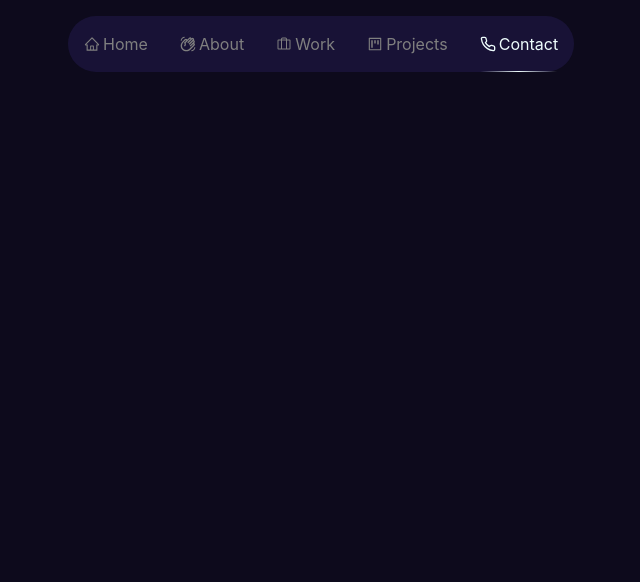
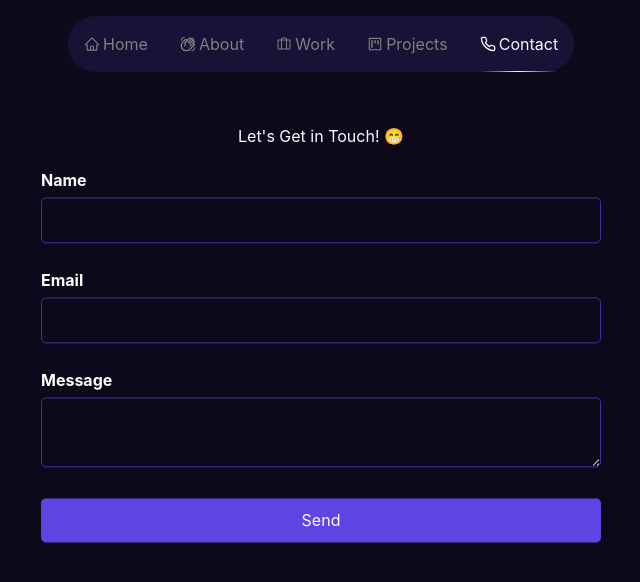
Before and after one commit to karthik27r/karthik27r.github.io, a React (Create React App) app in the folder portfolio/: page /contact in a window 1280 px wide. Shown: the top 582 px of the page, without its empty margins (319-959 px from the left). Built offline with nearby package versions, Linux system fonts and the light colour scheme.

Commit message:
contact page

```diff
--- a/portfolio/src/App.js
+++ b/portfolio/src/App.js
@@ -9,6 +9,8 @@ import About from './pages/about/About';
 import Projects from './pages/project/Projects';
 import Work from './pages/work/Work';
 import SplashScreen from './pages/splashScreen/SplashScreen';
+import Contact from './pages/contact/Contact';
+
 import { splashScreenAnimation } from './scripts/splashScreenAnimation';
 
 function App() {
@@ -44,6 +46,7 @@ function Layout({ finalFont }) {
           <Route path="/about" element={<About initPath = {location.pathname} />} />
           <Route path="/projects" element={<Projects initPath = {location.pathname} />} />
           <Route path="/work" element={<Work />} initPath = {location.pathname}/>
+          <Route path="/contact" element={<Contact/>} initPath = {location.pathname}/>
         </Routes>
       </AnimatePresence>
     </>
--- a/portfolio/src/pages/contact/Contact.jsx
+++ b/portfolio/src/pages/contact/Contact.jsx
@@ -0,0 +1,108 @@
+import React, { useRef, useState } from "react";
+import Container from "../../components/contentContainer/ContentContainer.jsx";
+import './ContactStyle.css';
+
+function Contact() {
+    const form = useRef();
+    const [formData, setFormData] = useState({
+        name: '',
+        email: '',
+        message: ''
+    });
+
+    const [errors, setErrors] = useState({
+        name: '',
+        email: '',
+        message: ''
+    });
+
+    const handleChange = (e) => {
+        const { name, value } = e.target;
+        setFormData({
+            ...formData,
+            [name]: value
+        });
+        setErrors({
+            ...errors,
+            [name]: ''
+        });
+    };
+
+    const validateEmail = (email) => {
+        const emailRegex = /^[^\s@]+@[^\s@]+\.[^\s@]+$/;
+        return emailRegex.test(email);
+    };
+
+    const handleSubmit = (e) => {
+        e.preventDefault();
+        const { name, email, message } = formData;
+        const newErrors = {};
+
+        if (!name) newErrors.name = "Please fill out this field.";
+        if (!email) {
+            newErrors.email = "Please fill out this field.";
+        } else if (!validateEmail(email)) {
+            newErrors.email = "Please enter a valid email address.";
+        }
+        if (!message) newErrors.message = "Please fill out this field.";
+
+        if (Object.keys(newErrors).length > 0) {
+            setErrors(newErrors);
+            return;
+        }
+
+        const mailtoLink = `mailto:karthikr4787@gmail.com?subject=Message from ${name}&body=Name: ${name}%0D%0AEmail: ${email}%0D%0AMessage: ${message}`;
+        window.location.href = mailtoLink;
+    };
+
+    return (
+        <Container variantType="upToDown">
+            <div className="contact-form">
+                <h2>Let's Get in Touch! 😁</h2>
+                <form ref={form} onSubmit={handleSubmit} noValidate>
+                    <div className="form-group">
+                        <label>Name</label>
+                        <input
+                            type="text"
+                            name="name"
+                            className={`contact-input-style ${errors.name ? 'error' : ''}`}
+                            value={formData.name}
+                            onChange={handleChange}
+                            required
+                        />
+                        {errors.name && <span className="error-message">{errors.name}</span>}
+                    </div>
+
+                    <div className="form-group">
+                        <label>Email</label>
+                        <input
+                            type="email"
+                            name="email"
+                            className={`contact-input-style ${errors.email ? 'error' : ''}`}
+                            value={formData.email}
+                            onChange={handleChange}
+                            required
+                        />
+                        {errors.email && <span className="error-message">{errors.email}</span>}
+                    </div>
+
+                    <div className="form-group">
+                        <label>Message</label>
+                        <textarea
+                            name="message"
+                            className={`contact-input-style ${errors.message ? 'error' : ''}`}
+                            value={formData.message}
+                            onChange={handleChange}
+                            required
+                        />
+                        {errors.message && <span className="error-message">{errors.message}</span>}
+                    </div>
+
+                    <button type="submit">Send</button>
+                </form>
+            </div>
+        </Container>
+    );
+}
+
+export default Contact;
--- /dev/null
+++ b/portfolio/src/pages/contact/ContactStyle.css
@@ -0,0 +1,65 @@
+.contact-form {
+    max-width: 600px;
+    margin: 0 auto;
+    padding: 20px;
+    background-color: var(--bg-color);
+    border-radius: 10px;
+    box-shadow: 0 0 10px rgba(0, 0, 0, 0.1);
+}
+
+.contact-form h2 {
+    text-align: center;
+    margin-bottom: 20px;
+}
+
+.contact-form .form-group {
+    margin-bottom: 20px;
+}
+
+.contact-form label {
+    display: block;
+    margin-bottom: 5px;
+    font-weight: bold;
+}
+
+.contact-form input,
+.contact-form textarea {
+    width: 100%;
+    padding: 10px;
+    margin-bottom: 5px;
+    background-color: var(--bg-color);
+    border: 1px solid #4330A3;
+    border-radius: 5px;
+}
+
+.contact-form input.error,
+.contact-form textarea.error {
+    border-color: red;
+}
+
+.contact-form .error-message {
+    display: block;
+    color: red;
+    font-size: 12px;
+    margin-top: 5px;
+}
+
+.contact-form button {
+    width: 100%;
+    padding: 10px;
+    background-color: #6045E6;
+    color: #fff;
+    border: none;
+    border-radius: 5px;
+    cursor: pointer;
+    font-size: 16px;
+}
+
+.contact-form button:hover {
+    background-color: #5238CA;
+}
+
+textarea:focus, input:focus{
+    outline: none;
+    border: 1px solid var(  --accent-color);
+}
```
